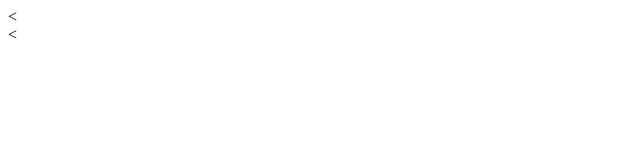
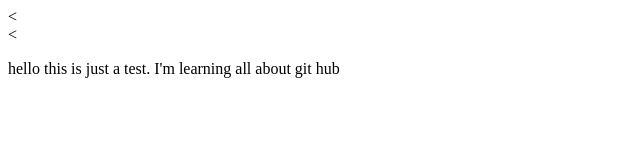
Before and after one commit to gimimasquirrel/Archetype, a plain HTML site: page index.html in a window 1280 px wide. Shown: the whole page, without its empty margins (0-640 px from the left). Drawn offline with Linux system fonts and the light colour scheme.

Commit message:
Update index.html

```diff
--- a/index.html
+++ b/index.html
@@ -11,6 +11,6 @@
     </nav>
   </header>
   <body>
-
+    <p> hello this is just a test. I'm learning all about git hub</p>
   </body>
 </html>
```
